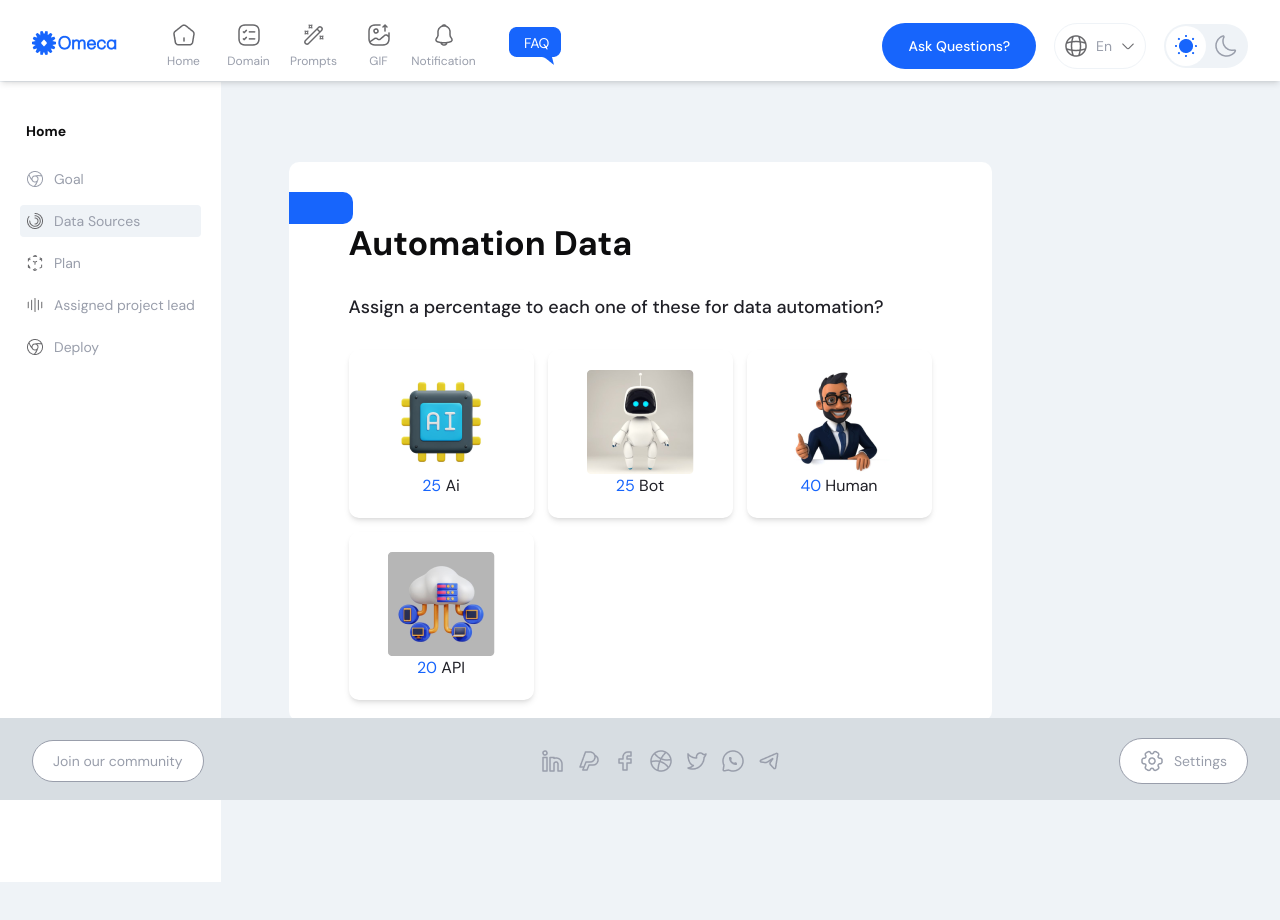
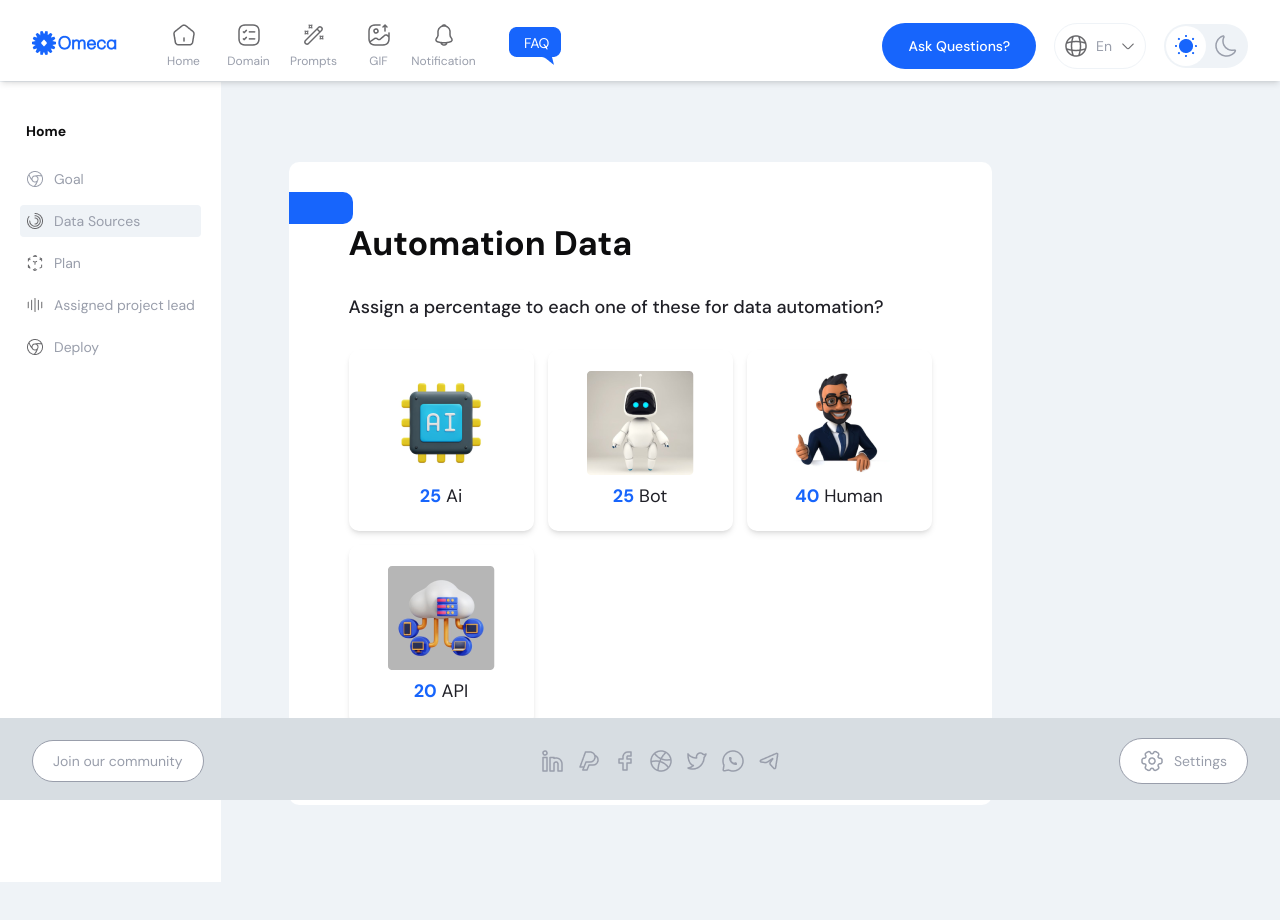
Before and after one commit to TajulDev/omeca, a React (Vite) app: page /dashboard/data-source in a window 1280 px wide. Shown: the top 920 px of the page. Before the commit the page ends 842 px from the top, so only its background shows below. Built offline with nearby package versions, Linux system fonts and the light colour scheme.

Commit message:
automation data add

```diff
--- a/src/Components/DataSource/Automationdata.jsx
+++ b/src/Components/DataSource/Automationdata.jsx
@@ -37,15 +37,25 @@ const Automationdata = () => {
       <div className="grid grid-cols-3 gap-[14px]">
         {details.map((data, index) => (
           <div
-            className="shadow-md rounded-[10px] p-5 flex flex-col justify-center items-center w-full"
+            className="shadow-md border border-transparent hover:border-royalBlue transition-all duration-300  rounded-[10px] p-5 flex flex-col justify-center items-center w-full"
             key={index}
           >
-            <img src={data.pic} alt="" />
-            <p>
-              <span className="text-royalBlue">{data.amount}</span> {data.title}{" "}
+            <img className="mb-2" src={data.pic} alt="" />
+            <p className="text-[18px] font-normal">
+              <span className="text-royalBlue  font-bold">{data.amount}</span>{" "}
+              {data.title}{" "}
             </p>
           </div>
         ))}
+      </div>
+
+      <div className="pub_btn text-end">
+        <button
+          className="py-4 w-[170px] inline-block bg-[#1765FC] rounded-[60px] text-center text-base font-medium text-white border hover:bg-white hover:border-[#1765FC] hover:text-[#1765FC]
+         transition-all duration-300"
+        >
+          Continue
+        </button>
       </div>
     </div>
   );
--- a/src/Routes/Router.jsx
+++ b/src/Routes/Router.jsx
@@ -45,7 +45,7 @@ export const router = createBrowserRouter([
         element: <DataSourch />,
       },
       {
-        path: "/dashboard/prompts",
+        path: "/dashboard/plan",
         element: <Prompts />,
       },
     ],
```
